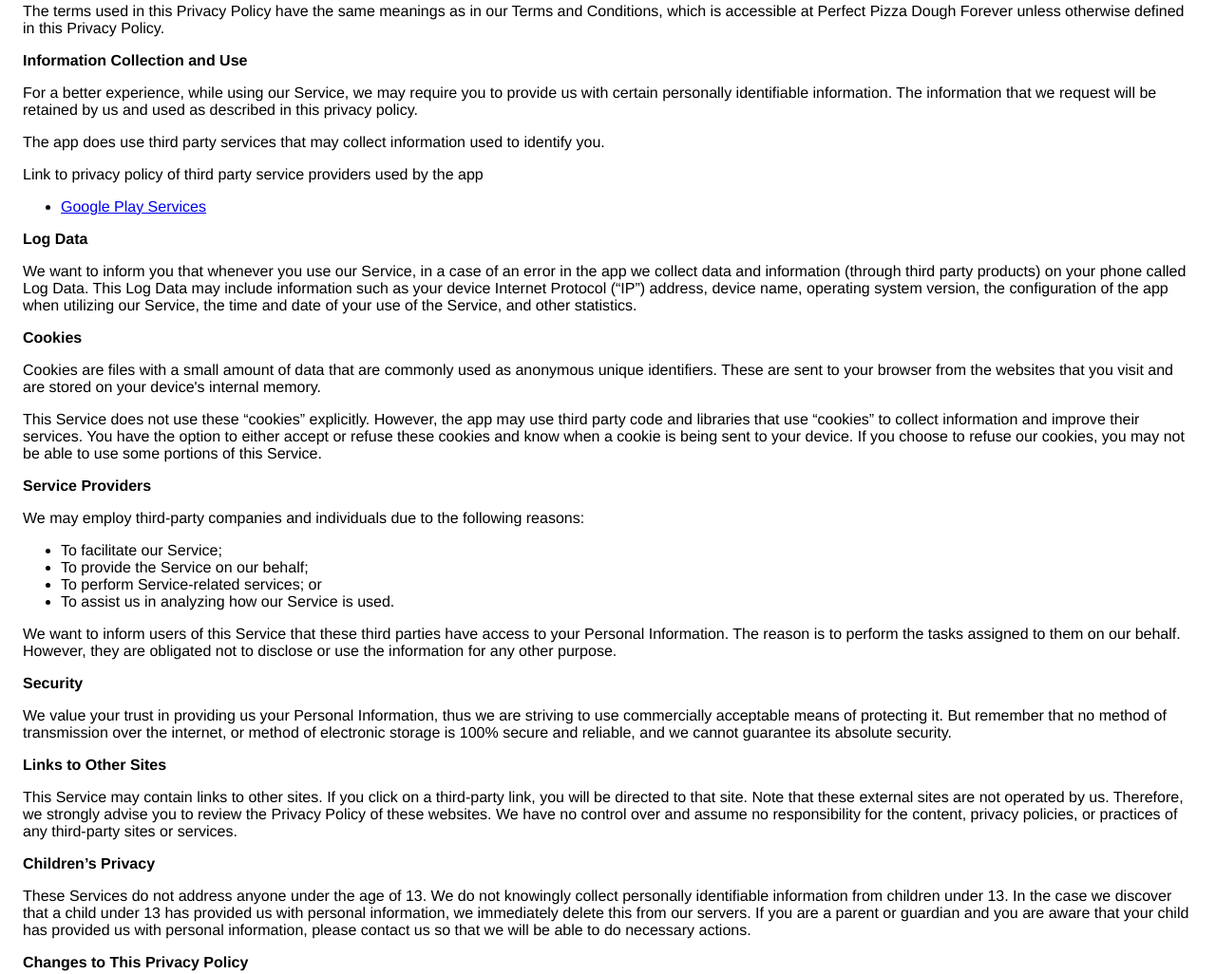
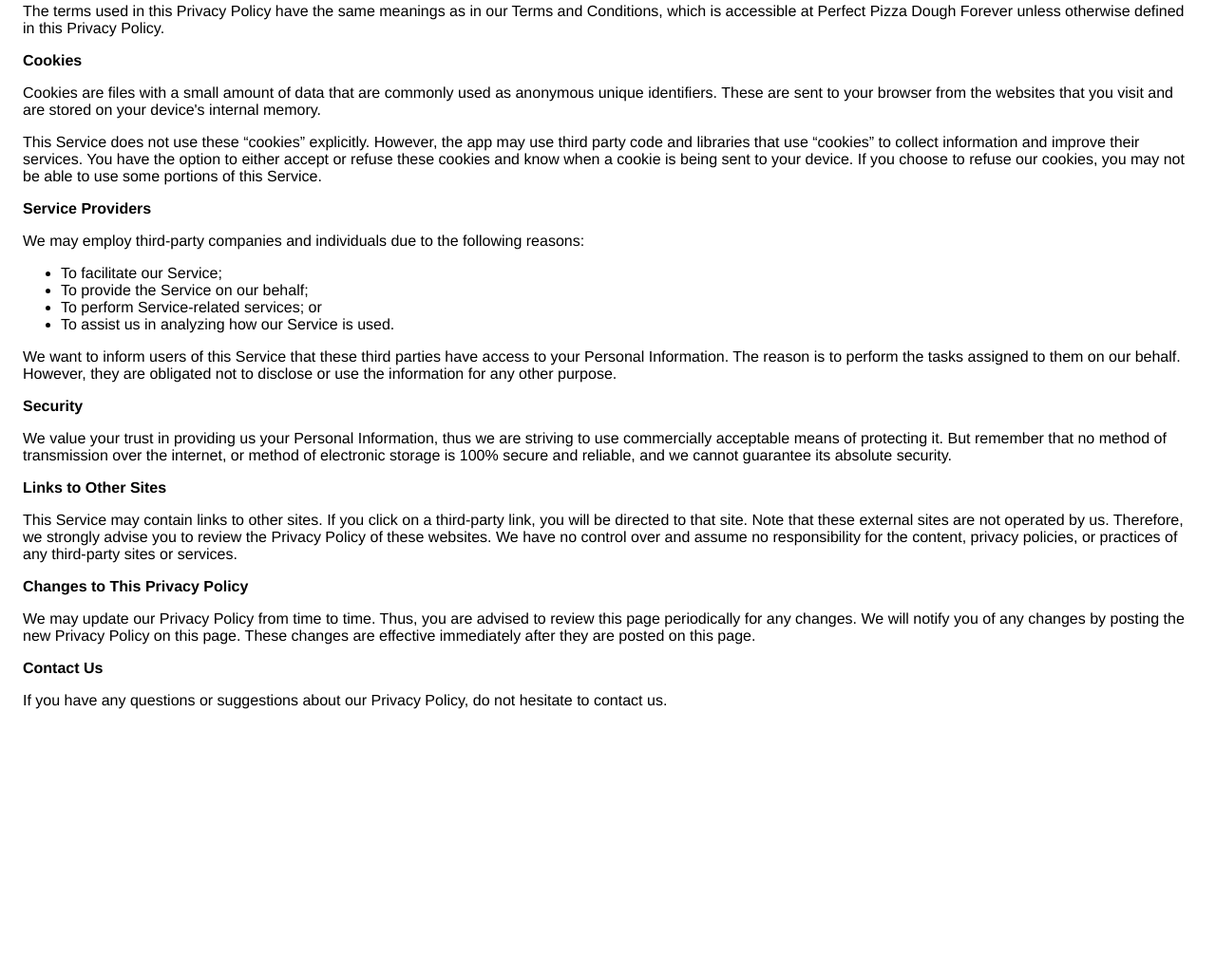
Before and after one commit to j-arp/arpcentral, a plain HTML site: page perfectpizza/privacy.html in a window 1280 px wide. Shown: the part 209-1235 px from the top of the page at 95% size. After the commit the page ends 996 px from the top, so only its background shows below. Drawn offline with Linux system fonts and the light colour scheme.

Commit message:
Update privacy.html

```diff
--- a/perfectpizza/privacy.html
+++ b/perfectpizza/privacy.html
@@ -8,37 +8,38 @@
                     in this Privacy Policy.
                   </p> <p>The terms used in this Privacy Policy have the same meanings as in our Terms and Conditions, which is accessible
                     at Perfect Pizza Dough Forever unless otherwise defined in this Privacy Policy.
-                  </p> <p><strong>Information Collection and Use</strong></p> <p>For a better experience, while using our Service, we may require you to provide us with certain
-                    personally identifiable information. The information that we request will be retained by us and used as described in this privacy policy.
-                  </p> <p>The app does use third party services that may collect information used to identify you.</p> <div><p>Link to privacy policy of third party service providers used by the app</p> <ul><li><a href="https://www.google.com/policies/privacy/" target="_blank">Google Play Services</a></li> <!----> <!----> <!----> <!----> <!----></ul></div> <p><strong>Log Data</strong></p> <p> We want to inform you that whenever you use our Service, in a case of an
-                    error in the app we collect data and information (through third party products) on your phone
-                    called Log Data. This Log Data may include information such as your device Internet Protocol (“IP”) address,
-                    device name, operating system version, the configuration of the app when utilizing our Service,
-                    the time and date of your use of the Service, and other statistics.
-                  </p> <p><strong>Cookies</strong></p> <p>Cookies are files with a small amount of data that are commonly used as anonymous unique identifiers. These
+                  </p>
+
+
+  <p><strong>Cookies</strong></p> <p>Cookies are files with a small amount of data that are commonly used as anonymous unique identifiers. These
                     are sent to your browser from the websites that you visit and are stored on your device's internal memory.
                   </p> <p>This Service does not use these “cookies” explicitly. However, the app may use third party code and libraries
                     that use “cookies” to collect information and improve their services. You have the option to either
                     accept or refuse these cookies and know when a cookie is being sent to your device. If you choose to
                     refuse our cookies, you may not be able to use some portions of this Service.
-                  </p> <p><strong>Service Providers</strong></p> <p> We may employ third-party companies and individuals due to the following reasons:</p> <ul><li>To facilitate our Service;</li> <li>To provide the Service on our behalf;</li> <li>To perform Service-related services; or</li> <li>To assist us in analyzing how our Service is used.</li></ul> <p> We want to inform users of this Service that these third parties have access to your
+                  </p>
+
+
+  <p><strong>Service Providers</strong></p>
+
+  <p> We may employ third-party companies and individuals due to the following reasons:</p> <ul><li>To facilitate our Service;</li> <li>To provide the Service on our behalf;</li> <li>To perform Service-related services; or</li> <li>To assist us in analyzing how our Service is used.</li></ul> <p> We want to inform users of this Service that these third parties have access to your
                     Personal Information. The reason is to perform the tasks assigned to them on our behalf. However, they
                     are obligated not to disclose or use the information for any other purpose.
                   </p> <p><strong>Security</strong></p> <p> We value your trust in providing us your Personal Information, thus we are striving
                     to use commercially acceptable means of protecting it. But remember that no method of transmission over
                     the internet, or method of electronic storage is 100% secure and reliable, and we cannot guarantee
                     its absolute security.
-                  </p> <p><strong>Links to Other Sites</strong></p> <p>This Service may contain links to other sites. If you click on a third-party link, you will be directed
+                  </p>
+
+  <p><strong>Links to Other Sites</strong></p> <p>This Service may contain links to other sites. If you click on a third-party link, you will be directed
                     to that site. Note that these external sites are not operated by us. Therefore, we strongly
                     advise you to review the Privacy Policy of these websites. We have no control over
                     and assume no responsibility for the content, privacy policies, or practices of any third-party sites
                     or services.
-                  </p> <p><strong>Children’s Privacy</strong></p> <p>These Services do not address anyone under the age of 13. We do not knowingly collect
-                    personally identifiable information from children under 13. In the case we discover that a child
-                    under 13 has provided us with personal information, we immediately delete this from
-                    our servers. If you are a parent or guardian and you are aware that your child has provided us with personal
-                    information, please contact us so that we will be able to do necessary actions.
-                  </p> <p><strong>Changes to This Privacy Policy</strong></p> <p> We may update our Privacy Policy from time to time. Thus, you are advised to review
+                  </p>
+
+
+  <p><strong>Changes to This Privacy Policy</strong></p> <p> We may update our Privacy Policy from time to time. Thus, you are advised to review
                     this page periodically for any changes. We will notify you of any changes by posting
                     the new Privacy Policy on this page. These changes are effective immediately after they are posted on
                     this page.
```
